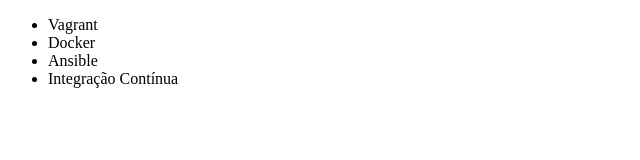
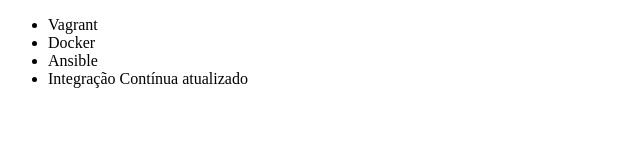
Before and after one commit to bezerraMarcelo/alura-git, a plain HTML site: page index.html in a window 1280 px wide. Shown: the full height of the page, 0-640 px from the left. Drawn offline with Linux system fonts and the light colour scheme.

Commit message:
renomeando curso de integração continua

```diff
--- a/index.html
+++ b/index.html
@@ -9,7 +9,7 @@
         <li>Vagrant</li>
         <li>Docker</li>
         <li>Ansible</li>
-        <li>Integração Contínua</li>
+        <li>Integração Contínua atualizado</li>
     </ul>
 </body>
 </html>
```
